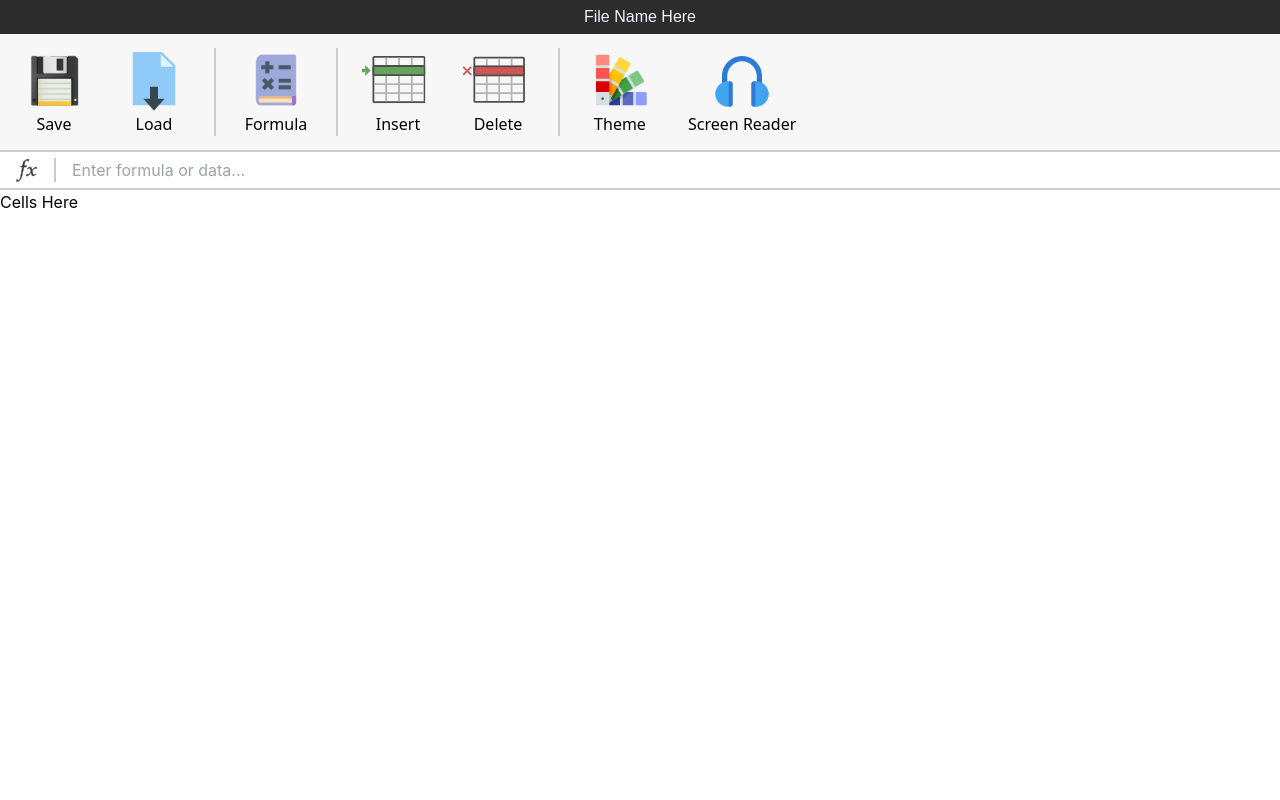
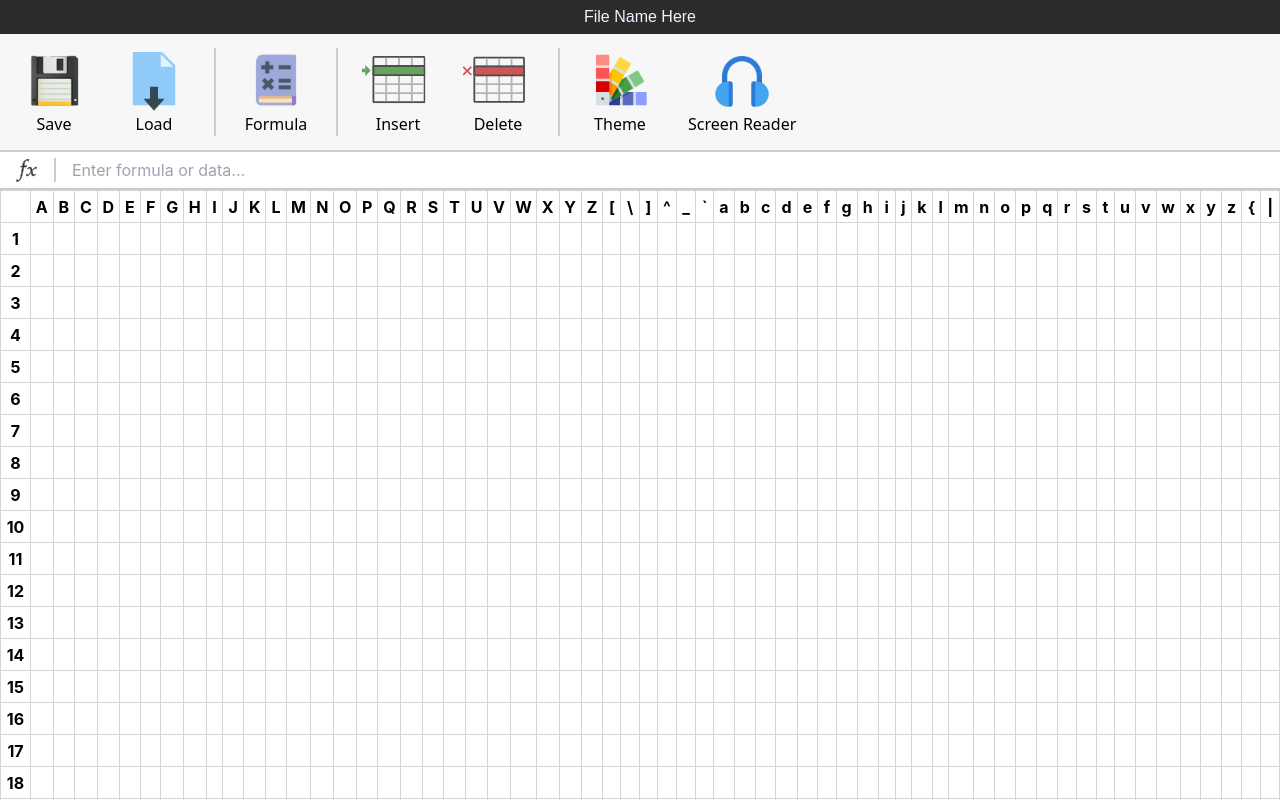
Before and after one commit to voacado/accessible-spreadsheet, a React (Create React App) app in the folder implementation/accessible-spreadsheet/: page / in a window 1280 px wide. Shown: the top 800 px of the page. Built offline with nearby package versions, Linux system fonts and the light colour scheme.

Commit message:
Impl test version of cell grid component - v1

```diff
--- a/implementation/accessible-spreadsheet/src/components/CellGrid/component.tsx
+++ b/implementation/accessible-spreadsheet/src/components/CellGrid/component.tsx
@@ -1,9 +1,43 @@
 import React from "react";
 
 export const CellGrid = () => {
+    // TODO: change all of this lmao
+    const numRows = 50; // Number of rows in the grid
+    const numCols = 60; // Number of columns in the grid
+
     return (
-        <div>Cells Here</div>
-    )
+        <table className="table-fixed border-collapse border border-gray-300">
+            <thead>
+                <tr>
+                    <th className="w-12 h-8"></th> {/* Empty cell for the top-left corner */}
+                    {/* Generate column names/letters */}
+                    {Array.from({ length: numCols }, (_, index) => (
+                        <th key={index} className="w-12 h-8 border border-gray-300">
+                            {String.fromCharCode(65 + index)}
+                        </th>
+                    ))}
+                </tr>
+            </thead>
+            <tbody>
+                {/* Generate rows */}
+                {Array.from({ length: numRows }, (_, rowIndex) => (
+                    <tr key={rowIndex}>
+                        <th className="w-12 h-8 border border-gray-300">
+                            {rowIndex + 1}
+                        </th> {/* Row number */}
+                        {/* Generate cells */}
+                        {Array.from({ length: numCols }, (_, colIndex) => (
+                            <td
+                                key={colIndex}
+                                className="w-12 h-8 border border-gray-300"
+                            ></td>
+                        ))}
+                    </tr>
+                ))}
+            </tbody>
+        </table>
+    );
 };
 
+
 export default CellGrid;
```
